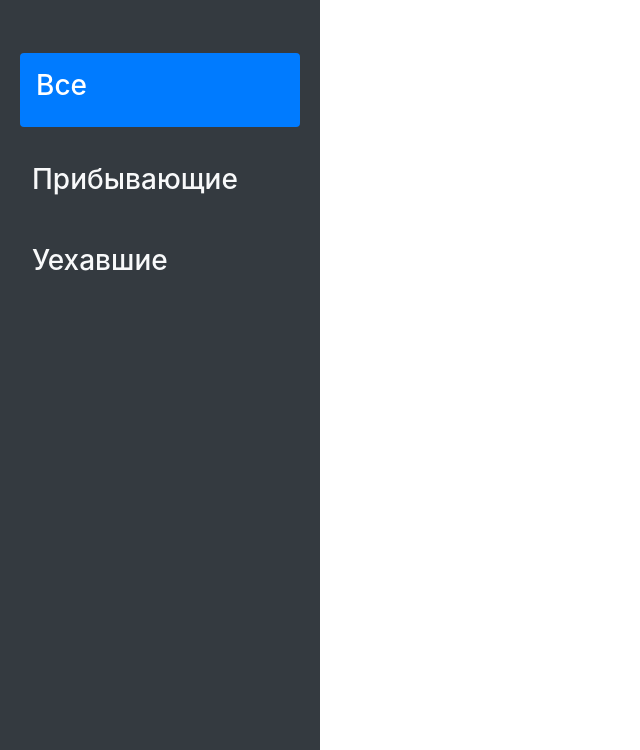
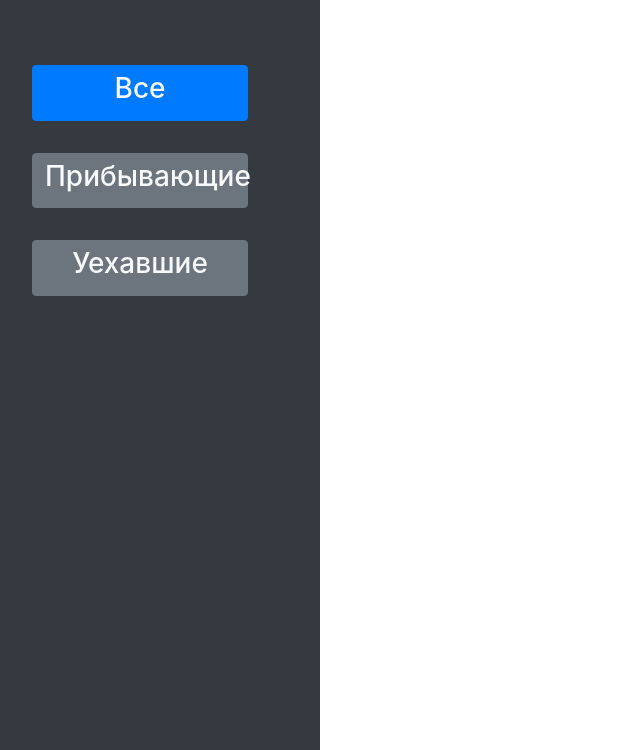
Before and after one commit to GurevichVarvara/PlateRecognitionForParking, a Django app: page /list_of_plates in a window 1280 px wide. Shown: the part 56-806 px from the top of the page, without its empty margins (0-640 px from the left). Run offline with Django 3.2, Linux system fonts and the light colour scheme; data that the repository does not hold is empty; some libraries are stand-ins or nearby versions.

Commit message:
Change sidebar links to buttons

```diff
--- a/plates/plates_detection/templates/plates_detection/list.html
+++ b/plates/plates_detection/templates/plates_detection/list.html
@@ -13,23 +13,20 @@
 
         <hr>
         <ul class="nav nav-pills flex-column mb-auto">
-          <li class="nav-item">
-              <a href="#" class="nav-link active m-1 p-3" aria-current="page">
-                <h3>Все</h3>
-              </a>
-
+          <li class="nav-item m-3 w-100">
+            <button type="button" class="btn btn-primary text-light w-75">
+              <h3>Все</h3>
+            </button>
           </li>
-          <li class="nav-item">
-            <a href="#" class="nav-link text-light" aria-current="page">
-              <svg class="bi me-2" width="16" height="16"><use xlink:href="#home"/></svg>
+          <li class="nav-item m-3">
+            <button type="button" class="btn btn-secondary text-light w-75">
               <h3>Прибывающие</h3>
-            </a>
+            </button>
           </li>
-          <li class="nav-item">
-            <a href="#" class="nav-link text-light" aria-current="page">
-              <svg class="bi me-2" width="16" height="16"><use xlink:href="#home"/></svg>
+          <li class="nav-item m-3">
+            <button type="button" class="btn btn-secondary text-light w-75">
               <h3>Уехавшие</h3>
-            </a>
+            </button>
           </li>
         </ul>
         <hr>
@@ -52,7 +49,7 @@
                 <img src="{{ plate.image.url}}" class="d-block" alt="..." style="width:100%;height:500px;">
                 <div class="carousel-caption d-none d-md-block alert-dark w-50 ml-auto mr-auto" style="opacity: .9; margin-top:30px;">
                   <h5 class="text-dark">Номер: {{plate.name}}</h5>
-                  <p class="text-dark">Время: {{plate.date|date:'H:m, d M Y'}}</p>
+                  <p class="text-dark">Время: {{plate.date|date:'H:m, d m Y'}}</p>
                 </div>
               </div>
 
--- a/plates/plates_detection/templates/plates_detection/plate_result.html
+++ b/plates/plates_detection/templates/plates_detection/plate_result.html
@@ -14,7 +14,7 @@
       <div class="bg-light mr-md-3 pt-3 px-3 pt-md-5 px-md-5 text-center overflow-hidden">
         <div class="my-3 p-3">
             <h3 class="display-5">Номер: {{plate.name}}</h3>
-          <p class="lead">Время: {{plate.date|date:'H:m, d M Y'}}</p>
+          <p class="lead">Время: {{plate.date|date:'H:m, d m Y'}}</p>
         </div>
         <div class="bg-dark box-shadow mx-auto" style="width: 80%; height: 330px; border-radius: 21px 21px 0 0;">
             <img src="{{ plate.image.url}}" class="mt-4" alt="connect" style="height:85%; width: 60%;">
```
